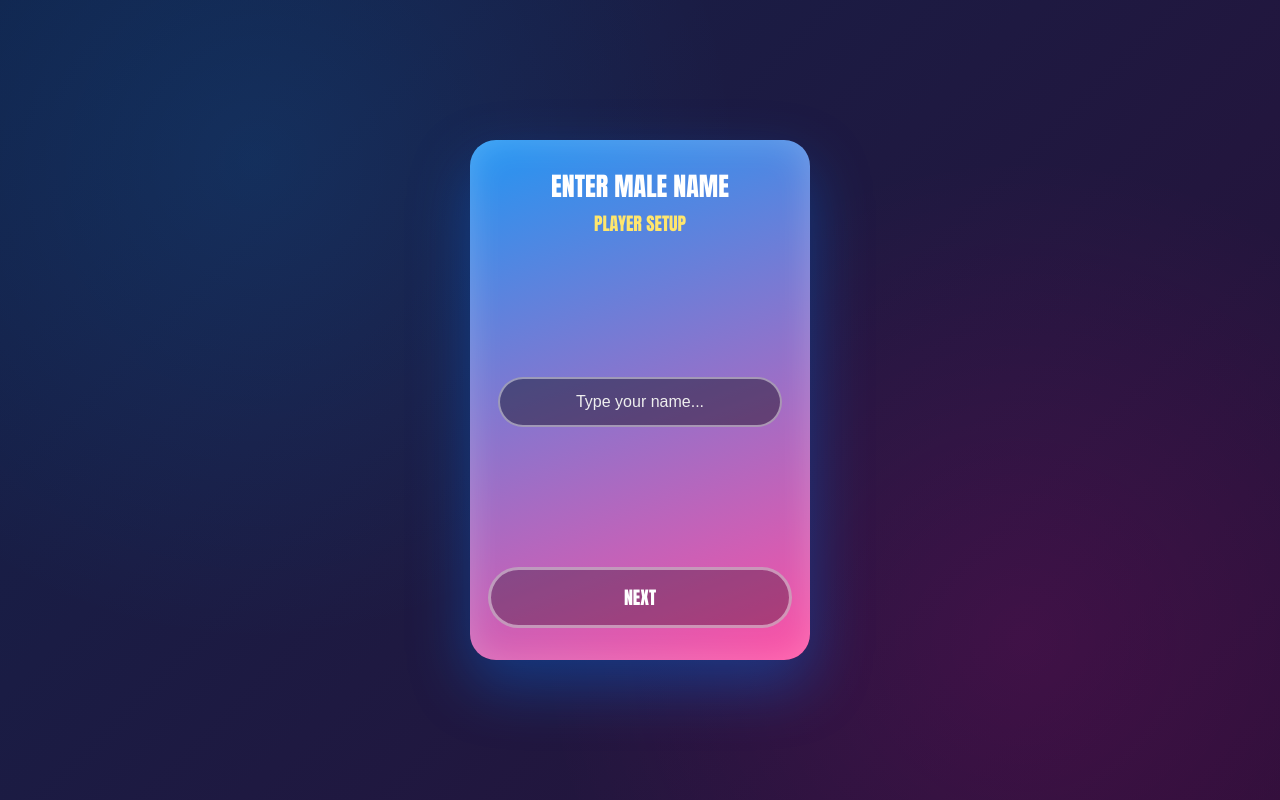
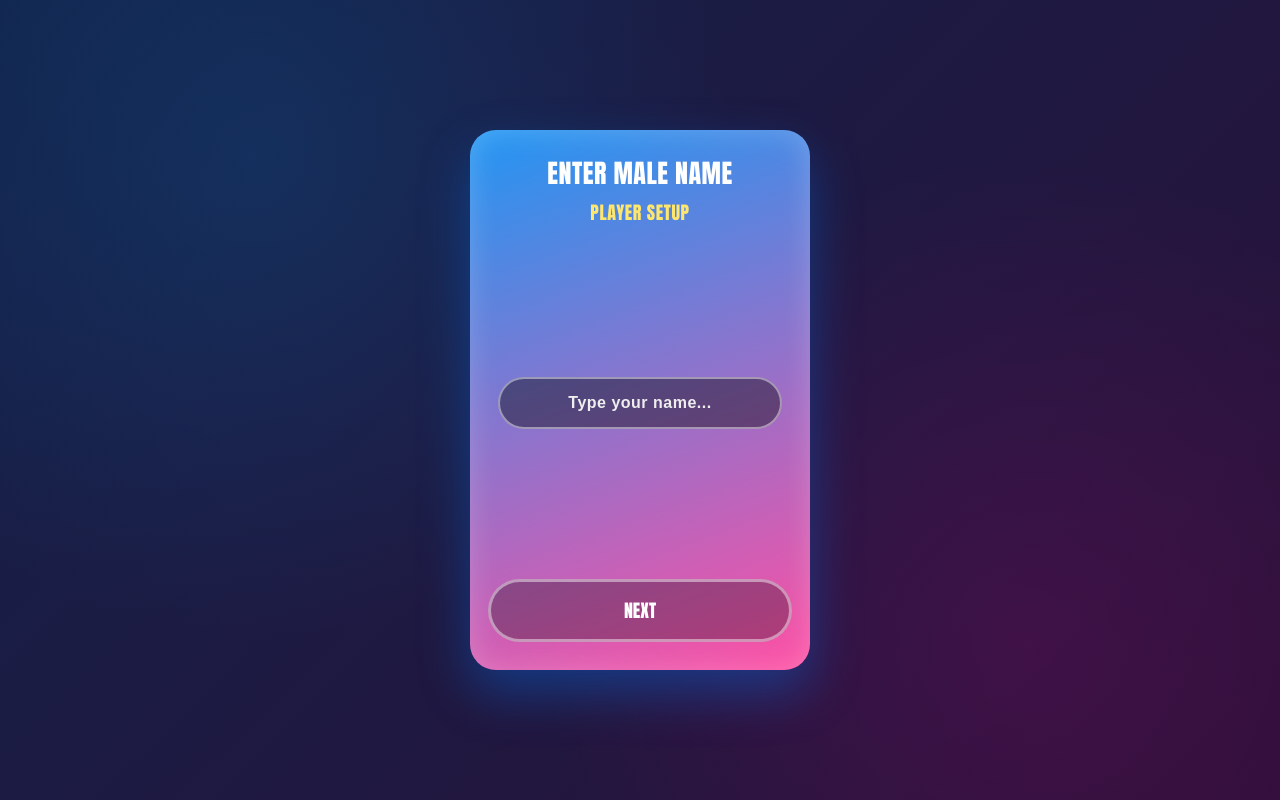
Before and after one commit to abdulkapoorcode/game, a plain HTML site: page index.html in a window 1280 px wide. Drawn offline with Linux system fonts and the light colour scheme.

Commit message:
Update index.html

```diff
--- a/index.html
+++ b/index.html
@@ -18,33 +18,34 @@ body {
     display: flex;
     justify-content: center;
     align-items: center;
-    font-family: Impact, Arial Black, sans-serif;
+    font-family: "Impact", "Arial Black", "Segoe UI Black", system-ui, sans-serif;
+    font-weight: 900;
     color: white;
-    padding: 12px;
+    padding: 10px;
     overflow: hidden;
 }
 
 /* ✅ PERFECT MOBILE CARD */
 .ticket {
     width: min(94vw, 340px);
-    height: min(82svh, 520px);
+    height: min(84svh, 540px);
     background: linear-gradient(160deg, #2196f3 0%, #ff4fa3 100%);
     border-radius: 26px;
     box-shadow:
-        0 25px 60px rgba(0, 120, 255, 0.35),
-        inset 0 0 35px rgba(255, 255, 255, 0.22);
+        0 22px 50px rgba(0, 120, 255, 0.35),
+        inset 0 0 30px rgba(255, 255, 255, 0.22);
     display: flex;
     flex-direction: column;
     justify-content: space-between;
-    padding: 32px 18px;
+    padding: 28px 18px;
     text-align: center;
 }
 
 /* ✅ SHORT SCREEN FIX */
-@media (max-height: 600px) {
+@media (max-height: 620px) {
     .ticket {
-        height: 92svh;
-        padding: 22px 16px;
+        height: 94svh;
+        padding: 22px 14px;
     }
 }
 
@@ -58,36 +59,38 @@ body {
 }
 
 .super-text {
-    font-size: clamp(20px, 5vw, 26px);
+    font-size: clamp(20px, 5.5vw, 26px);
     text-transform: uppercase;
-    line-height: 1.15;
+    line-height: 1.2;
+    letter-spacing: 0.5px;
 }
 
 .discount-text {
-    font-size: clamp(14px, 3.8vw, 18px);
+    font-size: clamp(14px, 4vw, 18px);
     color: #ffe66d;
     text-transform: uppercase;
-    margin-top: 8px;
+    margin-top: 10px;
+    letter-spacing: 0.6px;
 }
 
 /* ✅ QUESTION AREA */
 .percent {
-    font-size: clamp(17px, 4.6vw, 22px);
-    min-height: 26%;
+    font-size: clamp(17px, 5vw, 22px);
+    min-height: 28%;
     display: flex;
     justify-content: center;
     align-items: center;
     text-transform: uppercase;
-    padding: 10px;
-    line-height: 1.4;
+    padding: 14px 10px;
+    line-height: 1.45;
     word-wrap: break-word;
     text-align: center;
 }
 
 /* ✅ ACTION BUTTON */
 .food-drink {
-    font-size: clamp(16px, 4.4vw, 18px);
-    padding: 14px 26px;
+    font-size: clamp(16px, 4.8vw, 18px);
+    padding: 15px 28px;
     background: rgba(0,0,0,0.28);
     border-radius: 50px;
     border: 3px solid rgba(255,255,255,0.45);
@@ -97,10 +100,11 @@ body {
     -webkit-tap-highlight-color: transparent;
     touch-action: manipulation;
     user-select: none;
-    min-height: 52px;
+    min-height: 54px;
     display: flex;
     align-items: center;
     justify-content: center;
+    font-weight: 900;
 }
 
 .food-drink:active {
@@ -113,17 +117,20 @@ body {
     background: rgba(0,0,0,0.4);
     border: 2px solid rgba(255,255,255,0.45);
     border-radius: 50px;
-    padding: 14px;
+    padding: 15px;
     width: 100%;
     text-align: center;
     color: white;
     font-size: 16px;
     outline: none;
+    font-weight: 700;
+    letter-spacing: 0.5px;
 }
 
 .card-input::placeholder {
     color: #eee;
     text-transform: none;
+    font-weight: 600;
 }
 
 /* ✅ iOS ZOOM FIX */
@@ -132,10 +139,10 @@ input { font-size: 16px; }
 /* ✅ EXTRA TINY SCREENS */
 @media (max-width: 360px) {
     .ticket {
-        padding: 22px 14px;
+        padding: 20px 12px;
     }
     .percent {
-        font-size: 16px;
+        font-size: 15.5px;
     }
 }
 </style>
```
